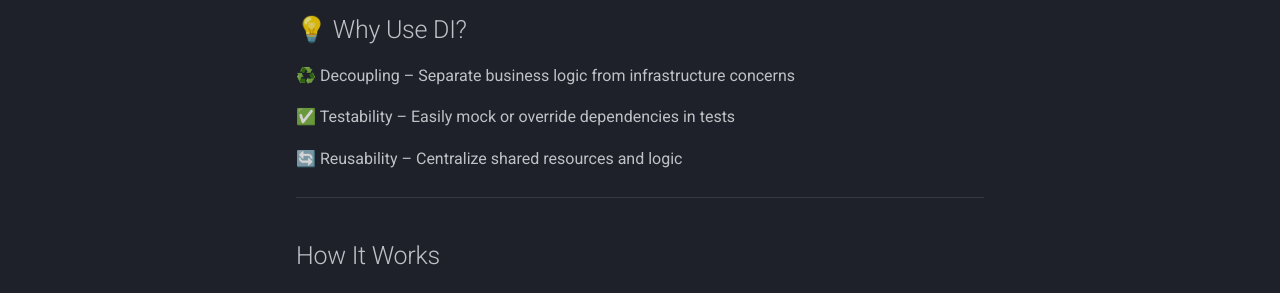
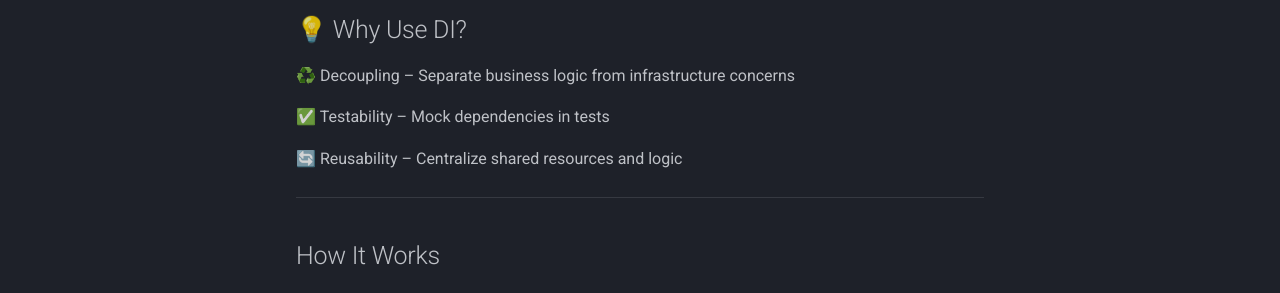
Before and after one commit to e1-m/dispytch, an MkDocs documentation site: the page built from docs/docs/concepts/di.md, in a window 1280 px wide and 900 px high. Shown: the part 333-626 px from the top of the window. Built offline with MkDocs 1.6.1 and Material for MkDocs 9.7.7, drawn with Linux system fonts in a browser that asks for light colours; comment, search, counter and statistics services are not loaded; the version menu is left out.

```diff
--- a/docs/docs/concepts/di.md
+++ b/docs/docs/concepts/di.md
@@ -9,7 +9,7 @@ logic modular, testable, and DRY.
 
 ♻️ Decoupling – Separate business logic from infrastructure concerns
 
-✅ Testability – Easily mock or override dependencies in tests
+✅ Testability – Mock dependencies in tests
 
 🔄 Reusability – Centralize shared resources and logic
 
```
